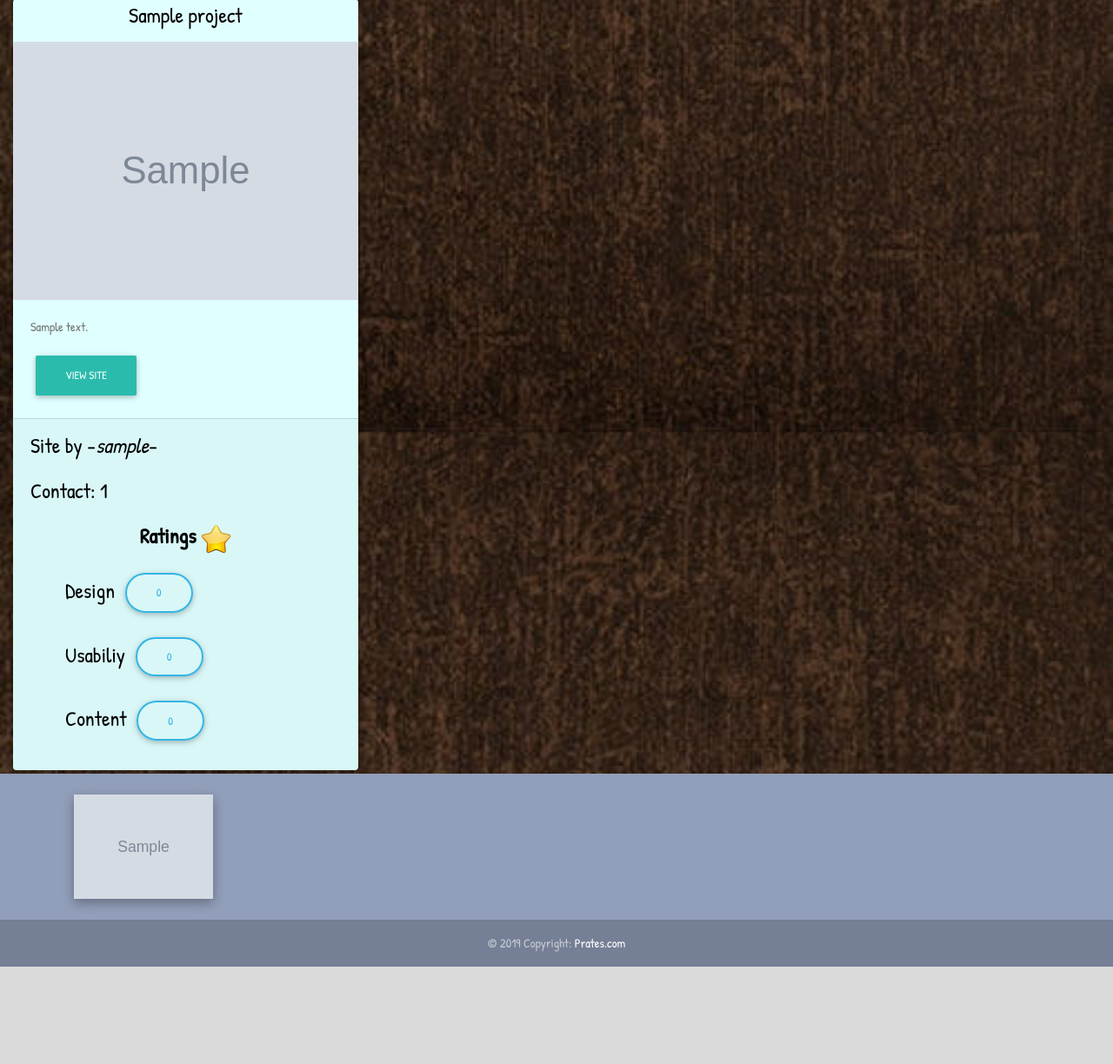
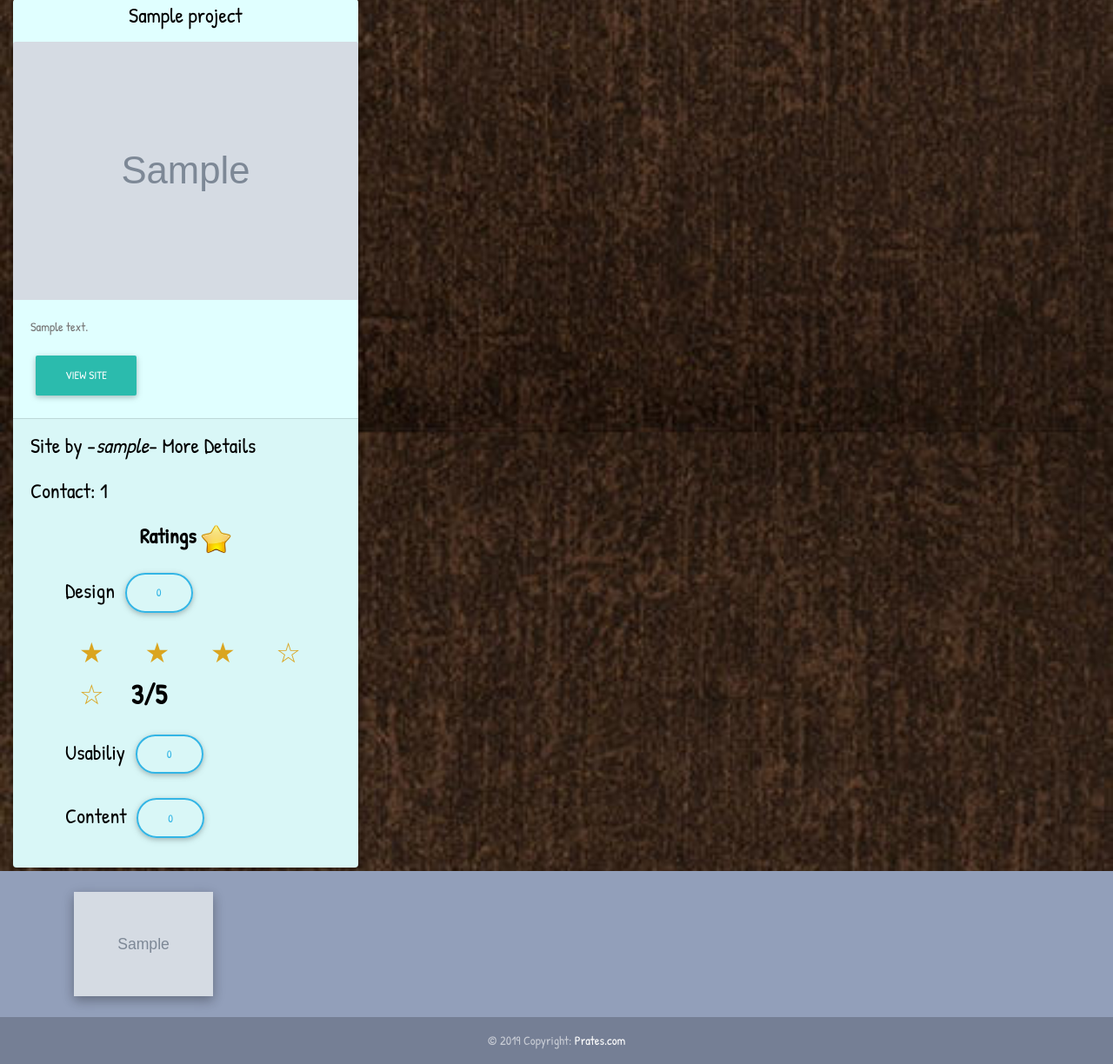
Before and after one commit to AisaJ/project_reviews, a Django app: page / in a window 1280 px wide. Shown: the part 783-2007 px from the top of the page at 87% size. Before the commit the page ends 1895 px from the top, so only its background shows below. Run offline with Django 3.2, Linux system fonts and the light colour scheme; tables that the repository leaves empty hold one stand-in row (values such as "Sample post"); grey boxes marked "Sample" are stand-in pictures; some libraries are stand-ins or nearby versions.

Commit message:
Added stars rating functionality,for the projects in three options. Design,usability and content.

```diff
--- a/pro_jects/templates/home.html
+++ b/pro_jects/templates/home.html
@@ -37,14 +37,22 @@
                   <a href="{{project.link}}" target="_blank" class="btn btn-default">View Site</a>
                 </div>
                 <div class="card-footer">
-                  <p>Site by -<cite>{{project.user.username}}</cite>-</p>
+                  <p>Site by -<cite>{{project.user.username}}</cite>- More Details</p>
                   {% for profile in profiles%}
                   <p>Contact:<strong> {{profile.contact}}</strong></p>
                   {% endfor %}
                   <span class="rating">
                     <p class="text-center"><b>Ratings <img src="/static/images/Actions-rating-icon.png" width="35"></b></p>
                     <ul>
-                      <p>Design <button class="btn btn-outline-info rate-score">0</button></p>
+                      <p>Design <button class="btn btn-outline-info rate-score">0</button>
+                        <div class="stars" data-rating="3">
+                            <span class="star">&nbsp;</span>
+                            <span class="star">&nbsp;</span>
+                            <span class="star">&nbsp;</span>
+                            <span class="star">&nbsp;</span>
+                            <span class="star">&nbsp;</span>
+                        </div>
+                      </p>
                       <p>Usabiliy <button class="btn btn-outline-info rate-score">0</button></p>
                       <p>Content <button class="btn btn-outline-info rate-score">0</button></p>
                     </ul>
--- a/static/css/styles.css
+++ b/static/css/styles.css
@@ -98,3 +98,28 @@ body{
 .rate-score{
   border-radius: 50px;
 }
+.star{
+  color: goldenrod;
+  font-size: 2.0rem;
+  padding: 0 1rem; /* space out the stars */
+}
+.star::before{
+  content: '\2606';    /* star outline */
+  cursor: pointer;
+}
+.star.rated::before{
+  /* the style for a selected star */
+  content: '\2605';  /* filled star */
+}
+
+.stars{
+    counter-reset: rateme 0;
+    font-size: 2.0rem;
+    font-weight: 900;
+}
+.star.rated{
+    counter-increment: rateme 1;
+}
+.stars::after{
+    content: counter(rateme) '/5';
+}
```
Also changed, not shown: static/js/scripts.js (+30 -0 lines).
